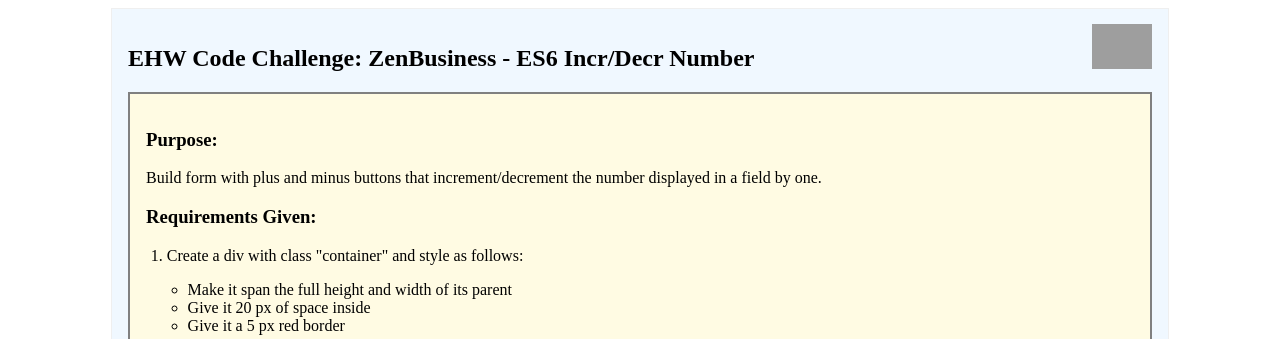
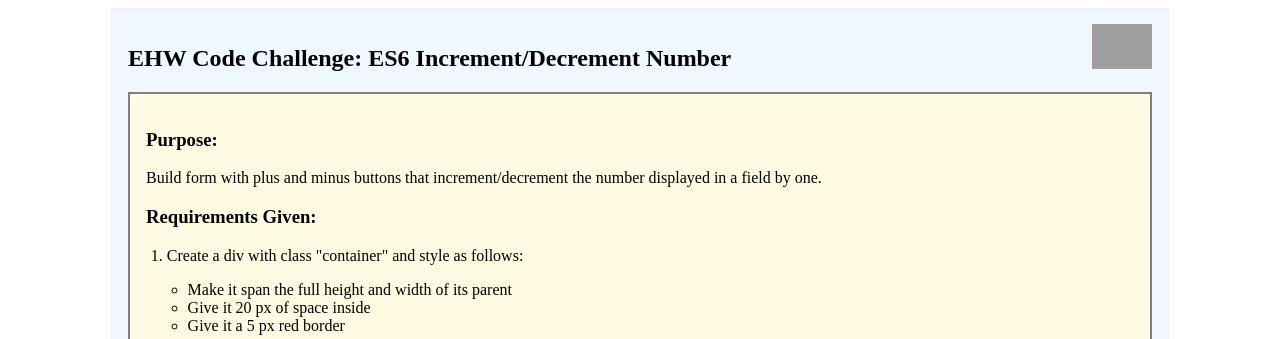
Before and after one commit to codewizard13/es6-chal-numincdec, a PHP site: page / in a window 1280 px wide. Shown: the top 339 px of the page. Run offline with PHP 8.4, Linux system fonts and the light colour scheme; grey boxes are pictures that could not be loaded.

Commit message:
UPDATE index.php: Remove ZenBusiness

```diff
--- a/index.php
+++ b/index.php
@@ -1,5 +1,5 @@
 <?php // Define vars:
-$page_title = "EHW Code Challenge: ZenBusiness - ES6 Incr/Decr Number";
+$page_title = "EHW Code Challenge: ES6 Increment/Decrement Number";
 ?>
 
 <!--
```
